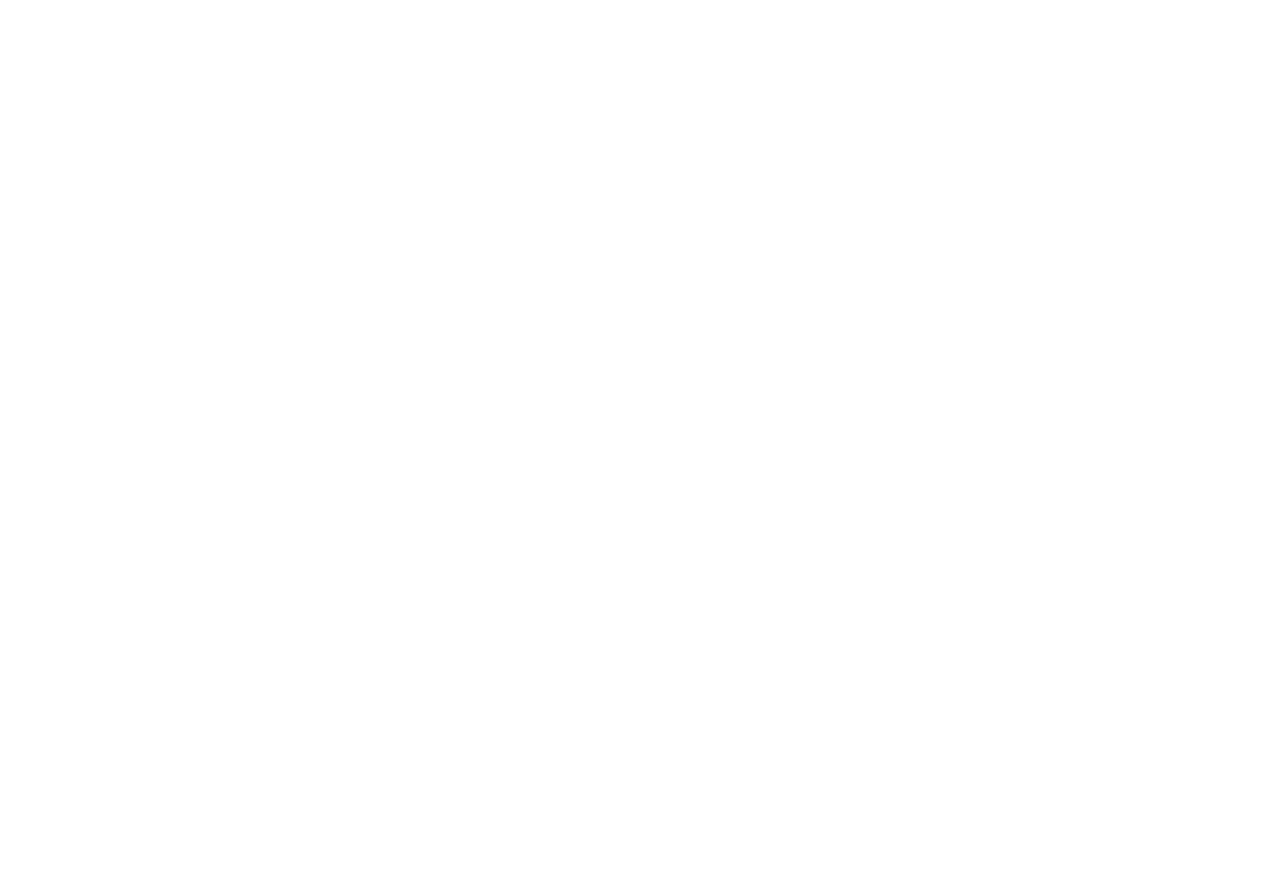
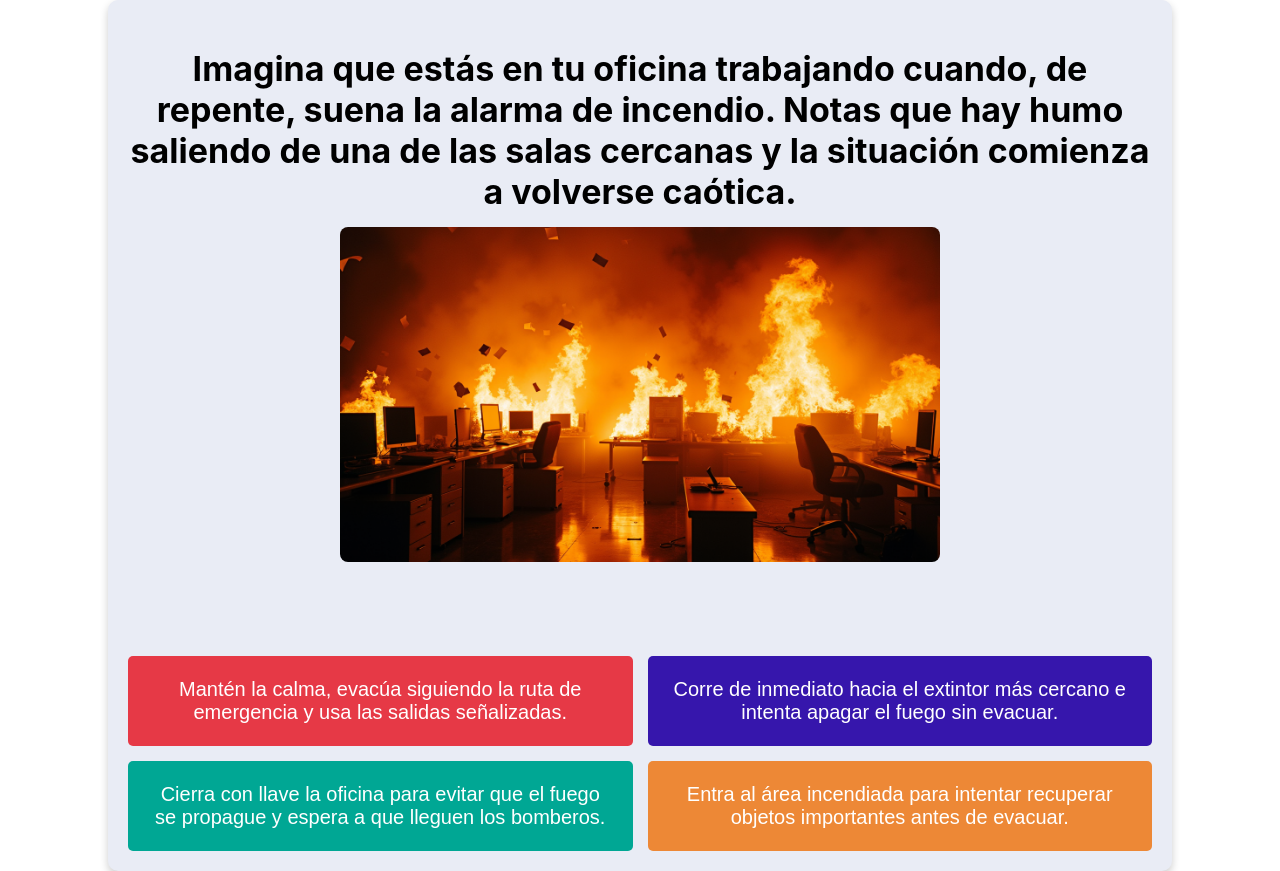
Before and after one commit to Alex22GTP/acua, a React (Create React App) app in the folder frontend/: page /escIncendio1 in a window 1280 px wide. Before the commit this address had no page. Before the commit the page ends 800 px from the top, so only its background shows below. Built offline with nearby package versions, Linux system fonts and the light colour scheme.

Commit message:
interfaz escenario
interfaz escenario

```diff
--- a/frontend/src/App.js
+++ b/frontend/src/App.js
@@ -1,12 +1,14 @@
 import React from 'react';
 import { BrowserRouter as Router, Routes, Route } from 'react-router-dom';
 import Home from './views/Home';
+import EscenarioIncendios1 from './views/esc1-incendios';
 
 function App() {
   return (
     <Router>
       <Routes>
         <Route path="/" element={<Home />} />
+        <Route path="/escIncendio1" element={<EscenarioIncendios1 />} />
       </Routes>
     </Router>
   );
--- /dev/null
+++ b/frontend/src/views/esc1-incendios.css
@@ -0,0 +1,70 @@
+.container {
+    text-align: center;
+    background-color: #e9ecf5;
+    padding: 20px;
+    border-radius: 10px;
+    width: 80%;
+    margin: auto;
+    box-shadow: 0px 4px 8px rgba(0, 0, 0, 0.2);
+  }
+
+  .question {
+    font-size: 34px;
+    font-weight: bold;
+    color: black; /* Cambié el color a negro */
+    margin-bottom: 15px;
+  }
+
+  .image-container {
+    margin-bottom: 90px;
+  }
+
+  .image-container img {
+    width: 600px;
+    height: auto;
+    border-radius: 8px;
+  }
+
+  .options-container {
+    display: grid;
+    grid-template-columns: repeat(2, 1fr); /* Dos columnas */
+    gap: 15px;
+    justify-content: center;
+    margin: 0 auto;
+  }
+
+  .option {
+    background-color: #007bff;
+    color: white;
+    border: none;
+    padding: 22px;
+    font-size: 20px;
+    cursor: pointer;
+    border-radius: 5px;
+    max-width: 600px;
+    transition: background 0.3s ease;
+  }
+
+  .option:nth-child(1) {
+    background-color: #e63946;
+    color: white;
+  }
+
+  .option:nth-child(2) {
+    background-color: #3616ac;
+    color: white;
+  }
+
+  .option:nth-child(3) {
+    background-color: #00a794;
+    color: white;
+  }
+
+  .option:nth-child(4) {
+    background-color: #ed8836;
+    color: white;
+  }
+
+  .option:hover {
+    opacity: 0.8;
+  }
--- /dev/null
+++ b/frontend/src/views/esc1-incendios.js
@@ -0,0 +1,27 @@
+import React from "react";
+import "./esc1-incendios.css";
+import oficinallamas from "../img/oficinallamas.png";
+
+const EscenarioIncendios1 = () => {
+  return (
+    <div className="container">
+      {/* Pregunta */}
+      <h2 className="question">Imagina que estás en tu oficina trabajando cuando, de repente, suena la alarma de incendio. Notas que hay humo saliendo de una de las salas cercanas y la situación comienza a volverse caótica.</h2>
+
+      {/* Espacio para la imagen */}
+      <div className="image-container">
+      <img src={oficinallamas} alt="Incendio" />
+      </div>
+
+      {/* Opciones */}
+      <div className="options-container">
+        <button className="option">Mantén la calma, evacúa siguiendo la ruta de emergencia y usa las salidas señalizadas.</button>
+        <button className="option">Corre de inmediato hacia el extintor más cercano e intenta apagar el fuego sin evacuar.</button>
+        <button className="option">Cierra con llave la oficina para evitar que el fuego se propague y espera a que lleguen los bomberos.</button>
+        <button className="option">Entra al área incendiada para intentar recuperar objetos importantes antes de evacuar.</button>
+      </div>
+    </div>
+  );
+};
+
+export default EscenarioIncendios1;
```
Also changed, not shown: frontend/src/components/esc1-incendios.js (deleted), frontend/src/img/oficinallamas.png (added).
